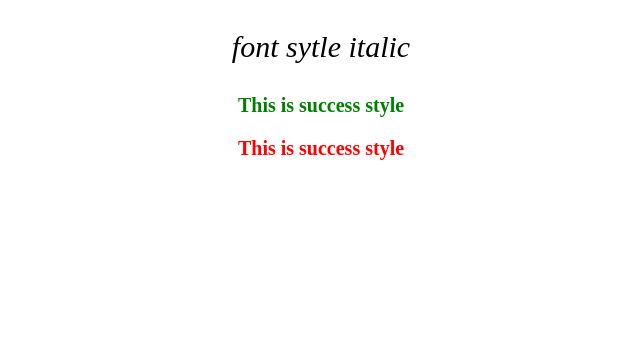
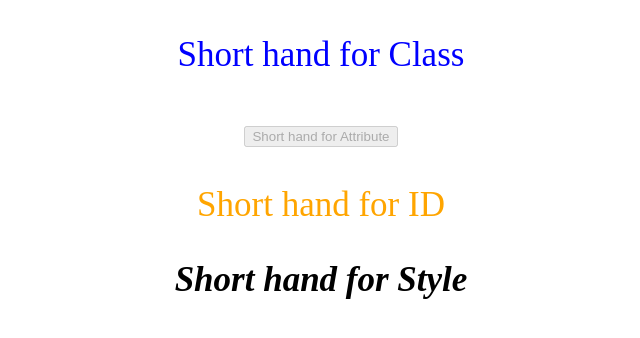
Before and after one commit to GeekShubhamRajput/Vue-JS, a Vue app: page / in a window 1280 px wide. Shown: the top 338 px of the page, without its empty margins (319-959 px from the left). Built offline with nearby package versions, Linux system fonts and the light colour scheme.

Commit message:
ShortHands for binding attributes

```diff
--- a/src/BindStyle.vue
+++ b/src/BindStyle.vue
@@ -1,9 +1,12 @@
 <template>
   <p v-bind:style="{'font-style': fontItalic, 'font-size': 30+ 'px'}"> font sytle italic</p>
+
   <p v-bind:style="{color: 'green',
          'font-size': 20 + 'px',
          'font-weight': 'bold',}"> This is success style</p>
-  <p v-bind:style="[successStyleObject, dangerStyleObject]"> This is success style</p>
+
+  <p v-bind:style="successStyleObject"> This is success Object style</p>
+  <p v-bind:style="[successStyleObject, dangerStyleObject]"> This is override style</p>
 </template>
 
 <script>
--- /dev/null
+++ b/src/ShortHands.vue
@@ -0,0 +1,27 @@
+<template>
+  <p :class="myClass"> Short hand for Class</p>
+  <button :disabled="isDisabled"> Short hand for Attribute</button>
+  <p :id="myDiv"> Short hand for ID</p>
+  <p :style="myStyleObject"> Short hand for Style</p>
+</template>
+
+<script>
+  export default{
+    data(){
+      return{
+        isDisabled: 'disabled',
+        myClass: 'primary',
+        myDiv: 'myDiv',
+        myStyleObject: {'font-weight': 'bold', 'font-style': 'italic'},
+      };
+    },
+  };
+</script>
+
+<style>
+  #app{ text-align: center; font-size: 35px;}
+
+  .primary{ color: blue }
+
+  #myDiv{ color: orange }
+</style>
--- a/src/main.js
+++ b/src/main.js
@@ -1,4 +1,4 @@
 import { createApp } from 'vue'
-import App from './BindStyle.vue'
+import App from './ShortHands.vue'
 
 createApp(App).mount('#app')
```
